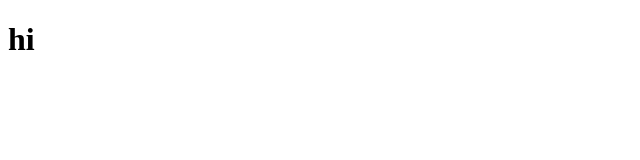
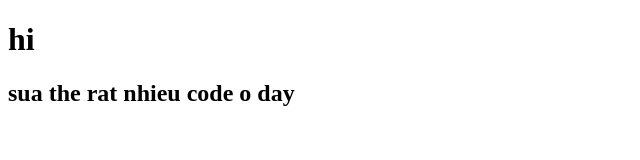
Before and after one commit to LeChanhAn/gi16.7, a plain HTML site: page index.html in a window 1280 px wide. Shown: the whole page, without its empty margins (0-640 px from the left). Drawn offline with Linux system fonts and the light colour scheme.

Commit message:
1. sua code lan 1

```diff
--- a/index.html
+++ b/index.html
@@ -7,5 +7,6 @@
   </head>
   <body>
     <h1>hi</h1>
+    <h2>sua the rat nhieu code o day</h2>
   </body>
 </html>
```
